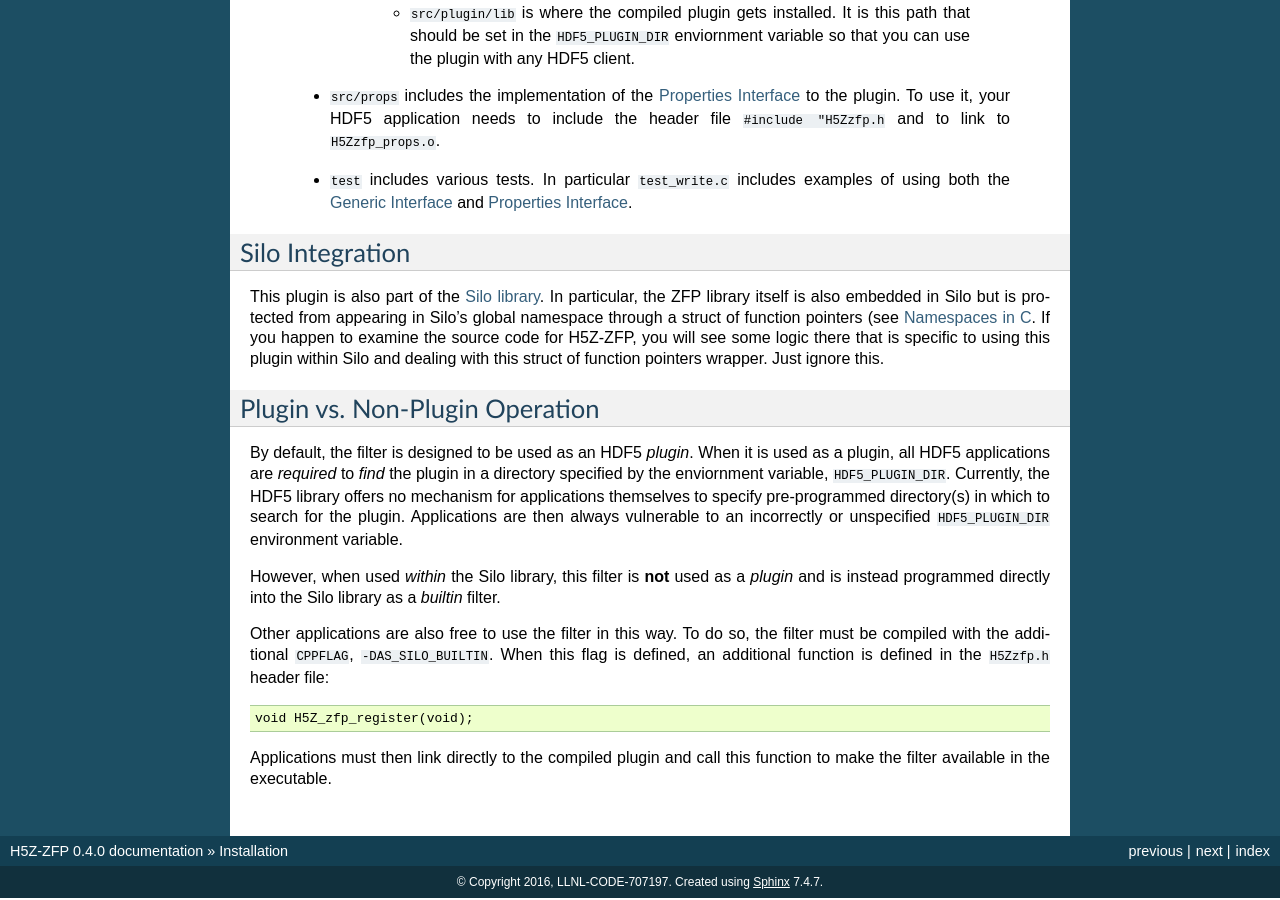
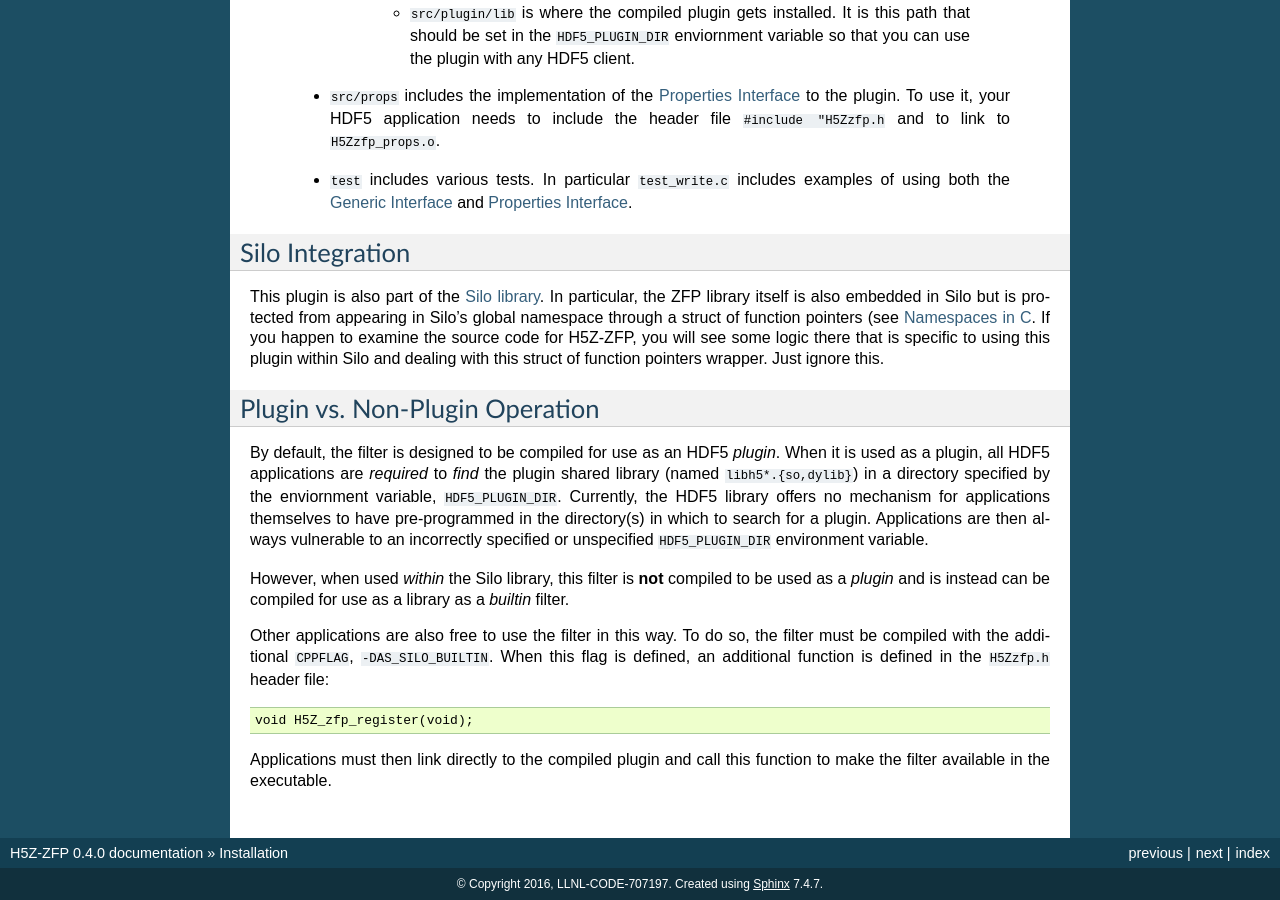
Before and after one commit to LLNL/H5Z-ZFP, a Sphinx documentation site: the page built from docs/installation.rst, in a window 1280 px wide and 900 px high, scrolled down 767 px. Built offline with Sphinx 7.4.7, drawn with Linux system fonts in a browser that asks for light colours.

Commit message:
Update installation.rst

```diff
--- a/docs/installation.rst
+++ b/docs/installation.rst
@@ -71,18 +71,19 @@ struct of function pointers wrapper. Just ignore this.
 Plugin vs. Non-Plugin Operation
 ----
 
-By default, the filter is designed to be used as an HDF5 *plugin*.
+By default, the filter is designed to be compiled for use as an HDF5 *plugin*.
 When it is used as a plugin, all HDF5 applications are *required*
-to *find* the plugin in a directory specified by the enviornment
+to *find* the plugin shared library (named ``libh5*.{so,dylib}``)
+in a directory specified by the enviornment
 variable, ``HDF5_PLUGIN_DIR``. Currently, the HDF5 library offers
-no mechanism for applications themselves to specify pre-programmed
-directory(s) in which to search for the plugin. Applications are
-then always vulnerable to an incorrectly or unspecified ``HDF5_PLUGIN_DIR``
+no mechanism for applications themselves to have pre-programmed
+in the directory(s) in which to search for a plugin. Applications are
+then always vulnerable to an incorrectly specified or unspecified ``HDF5_PLUGIN_DIR``
 environment variable.
 
 However, when used *within* the Silo library, this filter is **not**
-used as a *plugin* and is instead programmed directly into the Silo
-library as a *builtin* filter.
+compiled to be used as a *plugin* and is instead can be compiled for use
+as a library as a *builtin* filter.
 
 Other applications are also free to use the filter in this way. To
 do so, the filter must be compiled with the additional ``CPPFLAG``,
```
